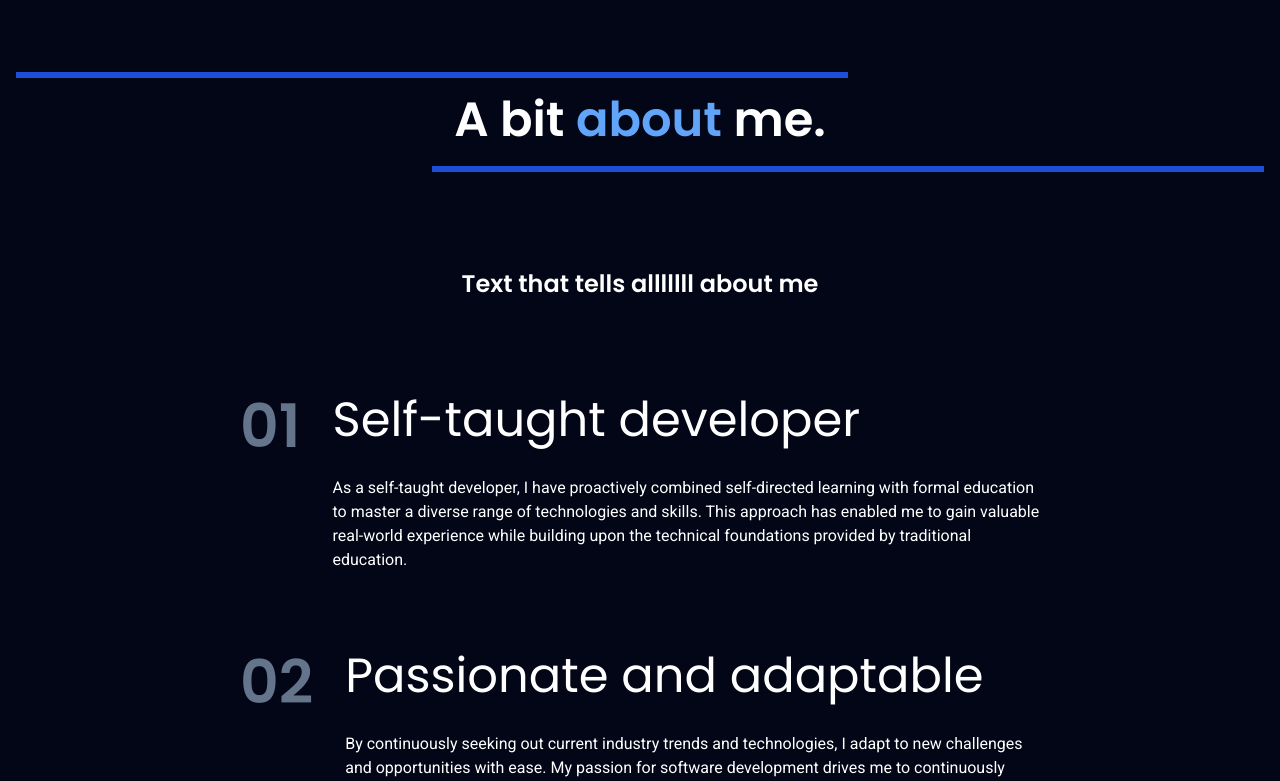
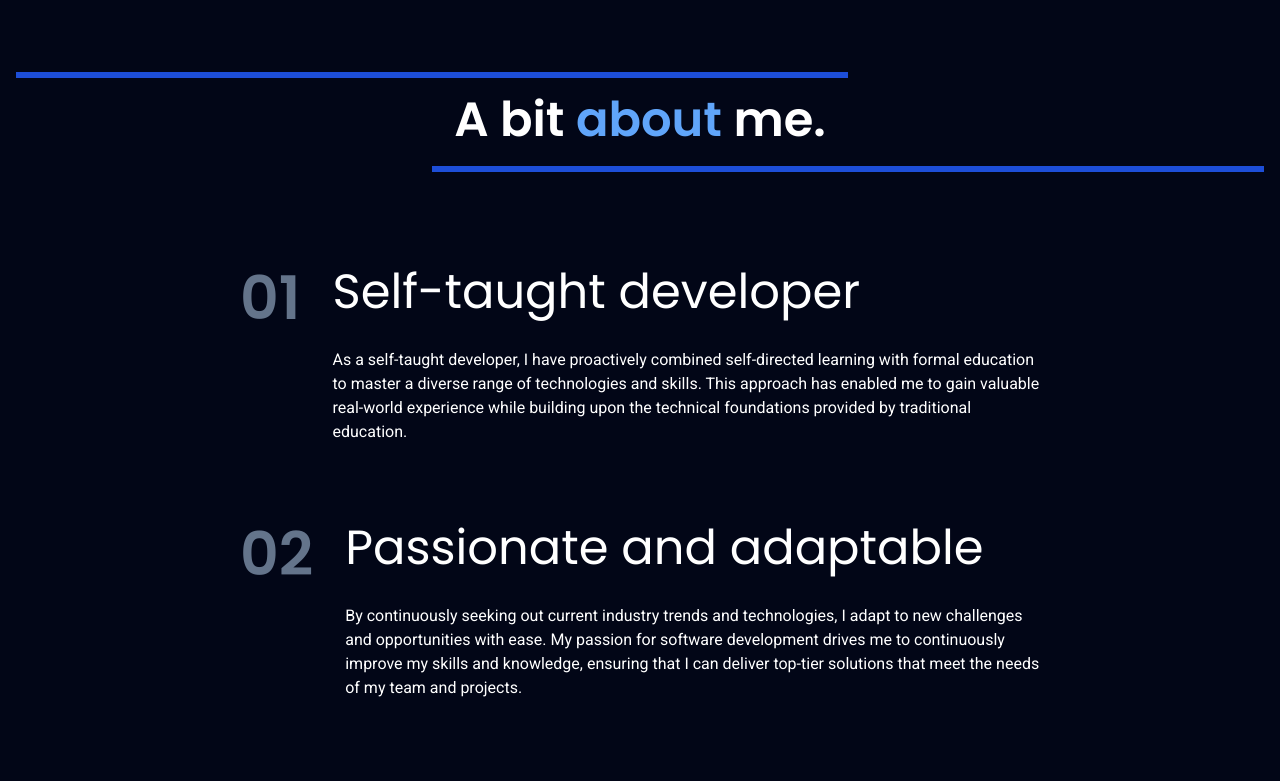
Before and after one commit to McLainCronin/svelte-portfolio, a SvelteKit app: page / in a window 1280 px wide. Shown: the part 1770-2551 px from the top of the page. Built offline with nearby package versions, Linux system fonts and the light colour scheme.

Commit message:
Remove placeholder text in Main component for cleaner code

```diff
--- a/src/components/Main.svelte
+++ b/src/components/Main.svelte
@@ -100,7 +100,7 @@
                 A bit <span class="poppins text-blue-400">about</span> me.
             </h3>
         </div>
-            <p class="mx-auto poppins font-semibold text-lg sm:text-xl md:text-2xl">Text that tells alllllll about me</p>
+            <!-- <p class="mx-auto poppins font-semibold text-lg sm:text-xl md:text-2xl">Text that tells alllllll about me</p> -->
             <div class="flex flex-col gap-20 w-full mx-auto max-w-[800px]">
                 {#each benefits as benefit, index}
                     <div class="flex gap-6 sm:gap-8">
```
